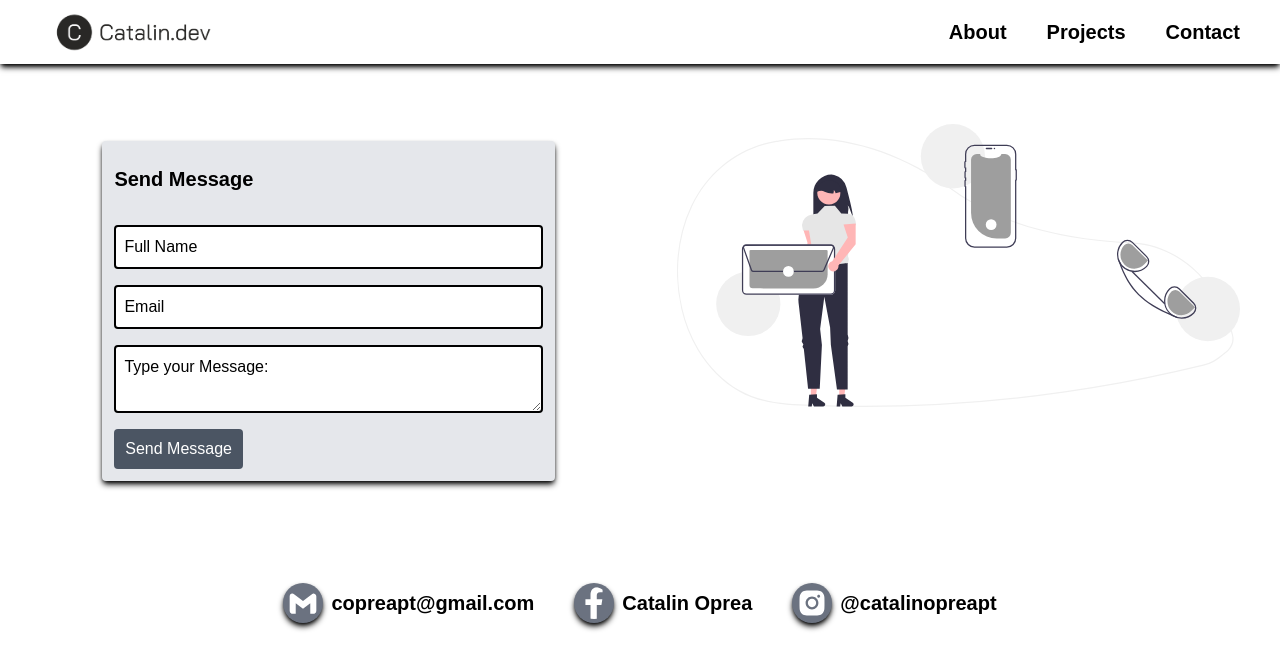
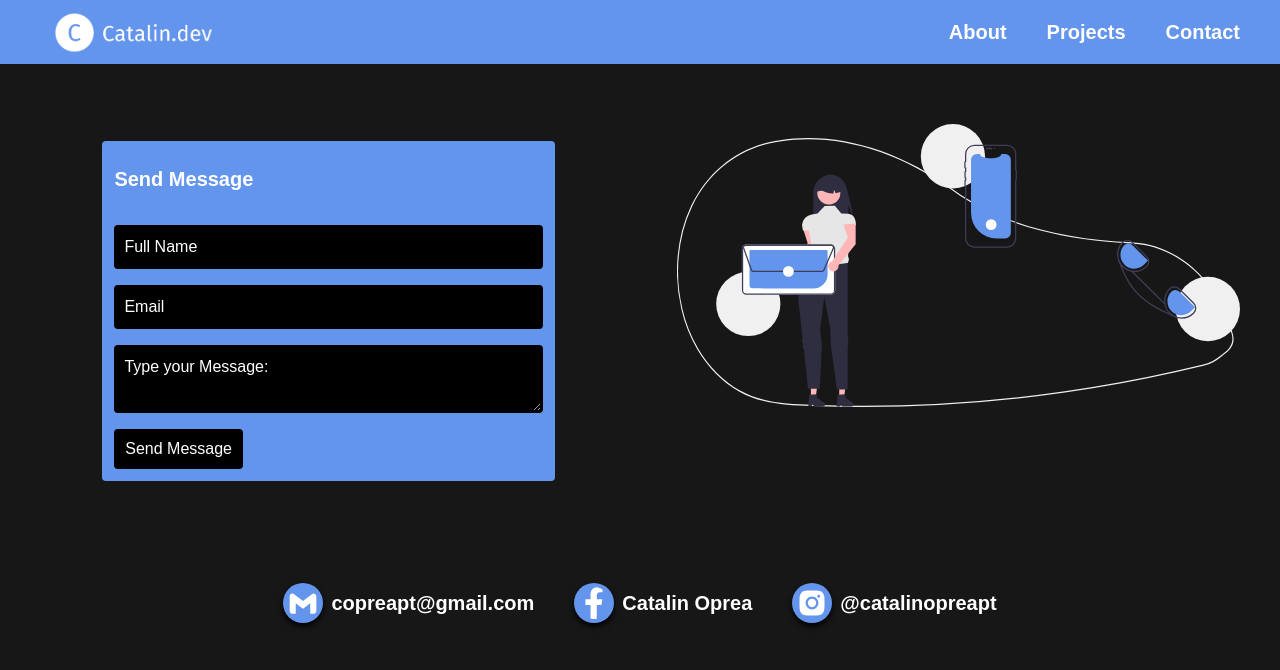
Before and after one commit to copreapt/my-portfolio-website, a React (Vite) app: page /contact in a window 1280 px wide. Shown: the top 670 px of the page. Built offline with nearby package versions, Linux system fonts and the light colour scheme; a web font is replaced by a local one.

Commit message:
changed theme, homepage, contact page, done

```diff
--- a/src/components/Navbar.jsx
+++ b/src/components/Navbar.jsx
@@ -58,8 +58,8 @@ const Navbar = () => {
         </div>
       </aside>
       {/* END OF SIDEBAR */}
-      <div className=" w-full h-[4rem] flex items-center justify-between shadow-md shadow-black">
-        <Link to='/'>
+      <div className=" w-full h-[4rem] bg-[#6495ED] flex items-center justify-between shadow-md shadow-[#6495ED">
+        <Link to="/">
           <img
             src={logo}
             alt="logo"
@@ -67,7 +67,7 @@ const Navbar = () => {
           />
         </Link>
         <AiOutlineMenu
-          className="w-[4rem] h-[4rem]  mr-3 lg:hidden"
+          className="w-[4rem] h-[4rem] text-white mr-3 lg:hidden"
           onClick={() => setIsSidebarOpen(true)}
         />
         {/* links for desktop navbar */}
@@ -77,7 +77,7 @@ const Navbar = () => {
               <Link
                 to={item.url}
                 key={item.id}
-                className={`mr-10 font-semibold text-xl ${
+                className={`mr-10 font-semibold text-xl text-white ${
                   item.name === "Home" ? "hidden" : ""
                 }`}
               >
--- a/src/pages/Contact.jsx
+++ b/src/pages/Contact.jsx
@@ -15,58 +15,64 @@ const Contact = () => {
 
   return (
     <>
-      <section className="flex justify-evenly space-x-5">
+      <main className="bg-[#171717] h-screen">
+        <section className="flex justify-evenly space-x-5 bg-[#171717]">
           {/* form */}
-        <div className="w-[60%] m-[8%] mt-[6%]">
+
+          <div className="w-[60%] m-[8%] lg:mt-[6%] mt-10">
             <form
-            className="flex flex-col text-left p-3 space-y-4 bg-gray-200 rounded ease-in-out duration-200 shadow-md shadow-black hover:shadow-lg hover:shadow-black"
+              className="flex flex-col text-left p-3 space-y-4 bg-[#6495ED] rounded ease-in-out duration-200"
               action="https://formspree.io/f/xrgwqgqa"
               method="POST"
               target="_blank"
               onSubmit={resetForm}
               id="contact-form"
             >
-            <h1 className="pt-3 pb-4 font-semibold text-xl">Send Message</h1>
+              <h1 className="pt-3 pb-4 font-semibold text-white text-xl">
+                Send Message
+              </h1>
               <input
                 type="text"
                 name="fullName"
                 placeholder="Full Name"
-              className="placeholder:text-black border-2 rounded border-black p-2"
+                className="placeholder:text-white text-white bg-black border-2 rounded border-black p-2"
               />
               <input
                 type="email"
                 name="email"
                 placeholder="Email"
-              className="placeholder:text-black border-2 rounded border-black p-2"
+                className="placeholder:text-white border-2 rounded bg-black text-white border-black p-2"
               />
               <textarea
                 name="message"
                 rows="2"
                 placeholder="Type your Message:"
-              className="placeholder:text-black border-2 rounded border-black p-2"
+                className="placeholder:text-white bg-black border-2 text-white rounded border-black p-2"
               ></textarea>
               <button
                 type="submit"
-              className="w-[30%] bg-gray-600 text-white p-2 rounded hover:bg-white hover:text-black hover:border hover:border-black ease-in-out duration-500"
+                className="lg:w-[30%] w-full bg-black text-white p-2 rounded hover:bg-white hover:text-black hover:border hover:border-black ease-in-out duration-500"
               >
                 Send Message
               </button>
             </form>
           </div>
           {/* svg */}
-        <div className="w-[80%] flex items-center h-full">
+          <div className="w-[80%] lg:flex hidden  items-center h-full">
             <img src={img} alt="contact image" className="pr-10 pt-[10%]" />
           </div>
         </section>
-      <footer className="flex  justify-center">
-        <div className="flex space-x-10">
+        <footer className="flex justify-center bg-[#171717]">
+          <div className="flex flex-col lg:flex-row lg:space-x-10 space-y-3 lg:space-y-0">
             <div className="flex items-center space-x-2 cursor-pointer">
-            <BiLogoGmail className="text-3xl text-white bg-gray-500 rounded-full w-10 h-10 p-1 shadow-md shadow-black" />
-            <h1 className="font-bold text-xl">copreapt@gmail.com</h1>
+              <BiLogoGmail className="text-3xl text-white bg-[#6495ED] rounded-full w-10 h-10 p-1 shadow-md shadow-black" />
+              <h1 className="font-bold text-xl text-white">
+                copreapt@gmail.com
+              </h1>
             </div>
             <div className="flex items-center space-x-2 cursor-pointer">
-            <FaFacebookF className="text-3xl text-white bg-gray-500 rounded-full w-10 h-10 p-1 shadow-md shadow-black" />
-            <h1 className="font-bold text-xl">
+              <FaFacebookF className="text-3xl text-white bg-[#6495ED] rounded-full w-10 h-10 p-1 shadow-md shadow-black" />
+              <h1 className="font-bold text-xl text-white">
                 <a
                   href="https://www.facebook.com/profile.php?id=100011434323497"
                   target="_blank"
@@ -76,8 +82,8 @@ const Contact = () => {
               </h1>
             </div>
             <div className="flex items-center space-x-2 cursor-pointer">
-            <AiFillInstagram className="text-3xl text-white bg-gray-500 rounded-full w-10 h-10 p-1 shadow-md shadow-black" />
-            <h1 className="font-bold text-xl">
+              <AiFillInstagram className="text-3xl text-white bg-[#6495ED] rounded-full w-10 h-10 p-1 shadow-md shadow-black" />
+              <h1 className="font-bold text-xl text-white">
                 <a
                   href="https://www.instagram.com/catalinopreapt/"
                   target="_blank"
@@ -88,6 +94,7 @@ const Contact = () => {
             </div>
           </div>
         </footer>
+      </main>
     </>
   );
 }
--- a/src/pages/HomePage.jsx
+++ b/src/pages/HomePage.jsx
@@ -6,15 +6,15 @@ import { Link } from 'react-router-dom';
 
 const HomePage = () => {
   return (
-    <main>
+    <main className="bg-[#171717] h-screen">
       <section className="lg:w-[80%] lg:m-auto">
-        <div className="flex flex-col lg:flex-row mt-5 items-center lg:justify-between">
+        <div className="flex flex-col lg:flex-row items-center lg:justify-between">
           <div className="text-center items-center flex flex-col">
-            <h1 className="font-bold text-3xl lg:text-6xl">
+            <h1 className="font-bold text-3xl lg:text-6xl text-white">
               Front-End React Developer
             </h1>
             {/* linked in, github */}
-            <div className="lg:flex space-x-6 text-2xl mt-10 hidden">
+            <div className="lg:flex space-x-6 text-2xl mt-10 hidden text-white">
               {profileLinks.map((item) => {
                 return (
                   <Link to={item.url} key={item.id}>
@@ -25,7 +25,7 @@ const HomePage = () => {
             </div>
             {/* paragraph for desktop version */}
             <div className="text-center mt-5 hidden lg:block">
-              <p className="font-semibold">
+              <p className="font-semibold text-white">
                 Hi there! My name is Oprea Catalin,
                 <br />
                 I'm 26 years old and I'm based in Galati, Romania
@@ -47,12 +47,17 @@ const HomePage = () => {
         </div>
         {/* tech stack */}
         <div className="text-center mt-5 lg:flex lg:mt-10">
-          <h1 className="text-xl font-bold  lg:m-2 p-2">
-            Tech Stack
-          </h1>
+          <h1 className="text-xl font-bold  lg:m-2 p-2 text-white">Tech Stack</h1>
           <div className="flex justify-evenly mt-5 text-2xl lg:ml-5 lg:space-x-6">
             {techStack.map((item) => {
-              return <h1 key={item.id} className='lg:hover:scale-150 lg:ease-in-out lg:duration-300'>{item.icon}</h1>;
+              return (
+                <h1
+                  key={item.id}
+                  className="lg:hover:scale-150 lg:ease-in-out lg:duration-300 text-white"
+                >
+                  {item.icon}
+                </h1>
+              );
             })}
           </div>
         </div>
```
Also changed, not shown: src/assets/contact.svg, src/assets/logo.png. Lines whose indentation alone changed are shown as unchanged.
